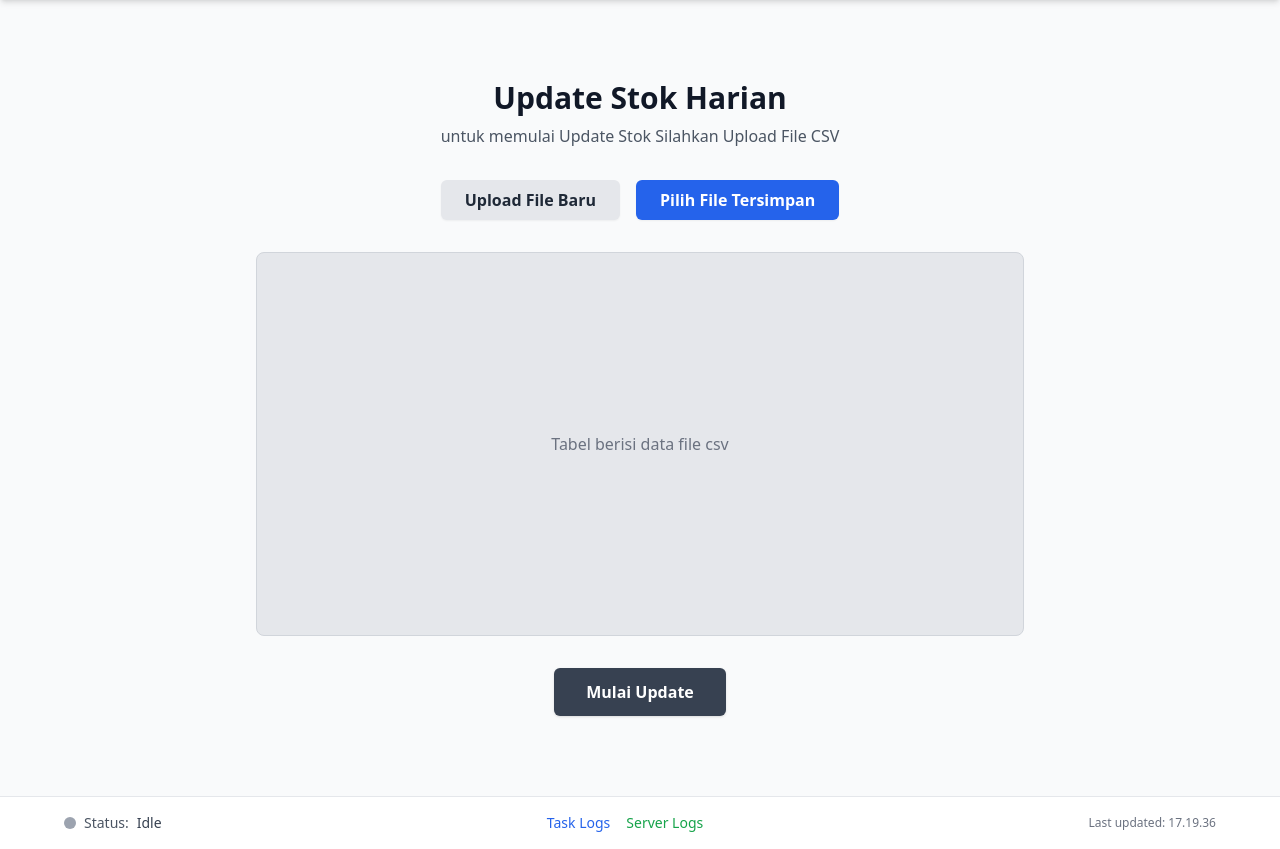
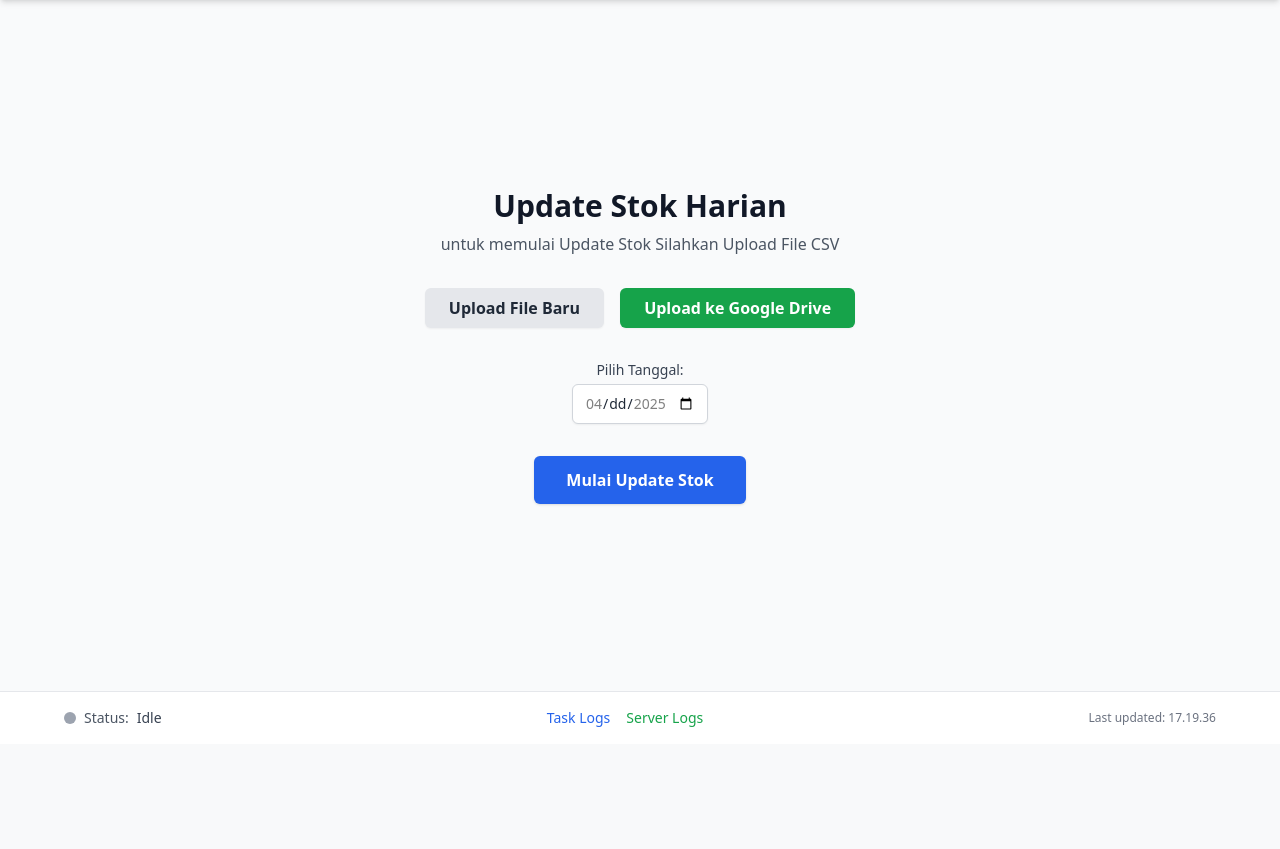
Before and after one commit to Cleign1/frontend-n8n-skripsi, a Flask app: page /update-stok in a window 1280 px wide. Shown: the part 56-905 px from the top of the page. After the commit the page ends 783 px from the top, so only its background shows below. Run offline with Flask 3, Linux system fonts and the light colour scheme; some libraries are stand-ins or nearby versions.

Commit message:
feat: Add Google Drive upload button and date picker to stock update form

```diff
--- a/templates/upload_stok.html
+++ b/templates/upload_stok.html
@@ -31,12 +31,28 @@
                         Upload File Baru
                     </label>
 
-                    <button type="button" id="open-modal-btn" class="cursor-pointer bg-blue-600 text-white font-semibold py-2 px-6 rounded-md shadow-sm hover:bg-blue-700 transition-colors">
-                        Pilih File Tersimpan
+                    <button type="button" id="upload-gdrive-btn" class="cursor-pointer bg-green-600 text-white font-semibold py-2 px-6 rounded-md shadow-sm hover:bg-green-700 transition-colors">
+                        Upload ke Google Drive
+                    </button>
+                </div>
+
+                <!-- Date Picker -->
+                <div class="mb-4">
+                    <label for="date-picker" class="block text-sm font-medium text-gray-700 mb-1">Pilih Tanggal:</label>
+                    <input type="date" id="date-picker" name="selected_date"
+                           min="2025-04-01" max="2025-04-15"
+                           class="mt-1 block w-full px-3 py-2 bg-white border border-gray-300 rounded-md shadow-sm focus:outline-none focus:ring-indigo-500 focus:border-indigo-500 sm:text-sm">
+                </div>
+
+                <!-- Tombol Aksi Tambahan -->
+                <div class="mt-4">
+                    <button type="button" id="start-update-btn" class="bg-blue-600 hover:bg-blue-700 text-white font-semibold py-3 px-8 rounded-md shadow transition-colors">
+                        Mulai Update Stok
                     </button>
                 </div>
 
                 <input type="file" name="file" id="file-input" accept=".csv" class="hidden" onchange="document.getElementById('upload-form').submit();" />
+
 
                 <!--
                     DROPDOWN TERSEMBUNYI
@@ -51,49 +67,16 @@
                 </select>
 
                 <!-- Placeholder untuk tabel/preview data CSV -->
-                <div id="preview-box" class="w-full max-w-3xl min-h-[24rem] bg-gray-200 rounded-lg flex items-center justify-center p-4 border border-gray-300">
-                    {% if json_data %}
-                        <!-- Jika ada data, tampilkan dalam format pre (JSON) -->
-                        <pre class="text-left text-xs whitespace-pre-wrap overflow-auto h-96 w-full bg-white p-4 rounded-md">{{ json_data }}</pre>
-                    {% else %}
-                        <!-- Jika tidak ada data, tampilkan placeholder -->
-                        <p class="text-gray-500">Tabel berisi data file csv</p>
-                    {% endif %}
+                {% if json_data %}
+                <div id="preview-box" class="w-full max-w-3xl min-h-[24rem] bg-gray-200 rounded-lg flex items-center justify-center p-4 border border-gray-300 mt-8">
+                    <pre class="text-left text-xs whitespace-pre-wrap overflow-auto h-96 w-full bg-white p-4 rounded-md">{{ json_data }}</pre>
                 </div>
+                {% endif %}
 
-                <!-- Tombol Aksi Utama -->
-                <button id="send-full-csv-btn" type="button" class="mt-8 bg-gray-700 hover:bg-gray-800 text-white font-semibold py-3 px-8 rounded-md shadow transition-colors">
-                    Mulai Update
-                </button>
             </form>
         </div>
     </main>
 
-    <!-- STRUKTUR MODAL/POP-UP UNTUK PILIH FILE -->
-    <div id="file-modal" class="fixed inset-0 bg-black bg-opacity-50 flex items-center justify-center p-4 hidden z-50">
-        <div class="bg-white rounded-lg shadow-xl w-full max-w-md">
-            <!-- Header Modal -->
-            <div class="flex justify-between items-center p-4 border-b">
-                <h3 class="text-xl font-semibold">Pilih File CSV dari Server</h3>
-                <button id="close-modal-btn" class="text-gray-400 hover:text-gray-800 text-2xl">&times;</button>
-            </div>
-
-            <!-- Konten Modal (Daftar File) -->
-            <div class="p-4 max-h-80 overflow-y-auto">
-                <ul id="file-list" class="space-y-2">
-                    {% if files %}
-                        {% for f in files %}
-                            <li data-filename="{{ f }}" class="p-3 text-left cursor-pointer rounded-md hover:bg-gray-100 transition-colors border">
-                                {{ f }}
-                            </li>
-                        {% endfor %}
-                    {% else %}
-                        <li class="p-3 text-gray-500">Tidak ada file yang tersimpan.</li>
-                    {% endif %}
-                </ul>
-            </div>
-        </div>
-    </div>
 
     <!-- ===== Footer Status Bar (Fixed) ===== -->
     {% include "components/footer.html" %}
@@ -101,6 +84,10 @@
     <!-- ============================================= -->
     <!-- Logika Javascript            -->
     <!-- ============================================= -->
+    <script>
+        // Pass the selected file from Flask to JavaScript
+        const selectedFileFromServer = "{{ selected_file or '' }}";
+    </script>
     <script src="{{ url_for('static', filename='javascript/upload_stok.js') }}"></script>
 
 </body>
```
